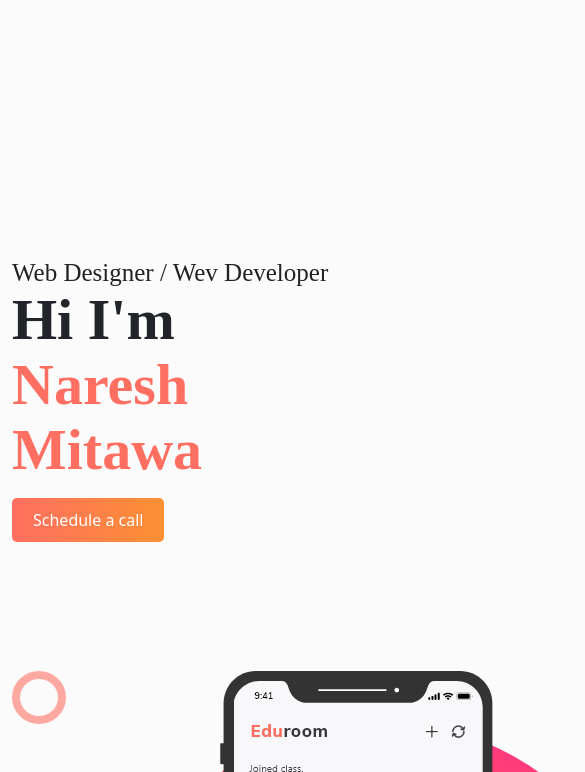
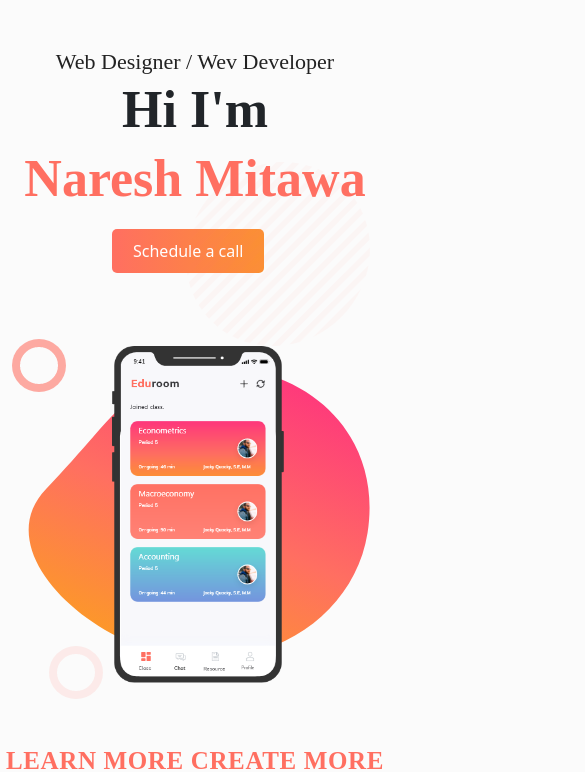
Before and after one commit to mitawa0001/mitawa0001.github.io, a plain HTML site: page index.html in a window 390 px wide. Shown: the part 72-844 px from the top of the page, 585 px wide, since content can reach past the window. Drawn offline with nearby package versions, Linux system fonts and the light colour scheme.

Commit message:
add section

```diff
--- a/index.css
+++ b/index.css
@@ -81,6 +81,9 @@ width: 80%;
 
 
 }
+.mobile-img-1 > img{
+    max-width: 100%;
+}
 .img-2 {
     position: relative;
     top: 0;
@@ -159,12 +162,9 @@ margin-bottom: 35px;
     background: white !important;
 }
 .active{
-    background: transparent url('./img/Rectangle\ 72.svg') 0% 0% no-repeat padding-box;
-    box-shadow: none;
-border-radius: 5px;
-color: white;
-
-
+    border-radius: 5px;
+    color: white;
+    background-image: linear-gradient(to right,#FC9E21,#FF6F61, #FE2983) !important;
 
 }
 .booking-box{
@@ -206,6 +206,14 @@ text-transform: uppercase;
 .landing-button-2{
     color: #ffffff !important;
 }
+.contact-img{
+    max-width: 100%;
+}
+.col-4 {
+    flex: 0 0 auto;
+    width: 33.33333333%;
+    display: flex;
+}
 
 
 
@@ -218,5 +226,46 @@ text-transform: uppercase;
 
 }
 @media only screen and (max-width: 480px){
+    .img-2 {
+        position: relative;
+        top: 7px;
+        left: 100px;
+        max-width: 47%;
+    }
 
+.img-3 {
+    position: relative;
+    top: -253px;
+    left: -2px;
+    opacity: 0.1;
 }
+.img-4 {
+    position: relative;
+    top: -30px;
+    left: 37px;
+    opacity: 0.2;
+}
+.section-one-img {
+    margin-top: 50px;
+}
+.heading-top {
+    text-align: center;
+    font: 22px Montserrat;
+    letter-spacing: 0px;
+    color: #222222;
+    margin-top: 30px;
+}
+.main-heading {
+    font: var(--unnamed-font-style-normal) normal bold 58px/65px Montserrat;
+    text-align: center;
+    font: normal normal bold 52px/69px Montserrat;
+    letter-spacing: 0px;
+    width: 100%;
+}
+.button{
+    margin-left: 100px;
+}
+.section-two-title {
+    margin-top: 2px;
+}
+}
--- a/index.html
+++ b/index.html
@@ -107,12 +107,12 @@
       <div class="row booking-box">
         <div class="col-8 booking-content">
           <h3>looking for Web Designer Position</h3>
-        <h2>html,css,bootstrap,wordpress,Jquery</h2>
+          <!-- <div>html,css,bootstrap,wordpress,Jquery</div> -->
         <button type="button" class="btn book-consultation" href="mailto:nsmitawa123@gmail.com">Contact Me</button>
         <!-- <button class="button"><a href="tel:8685014330">Schedule a call</a></button> -->
         </div>
         <div class="col-4">
-          <img src="./img/Group 30545 (1).svg">
+          <img class="contact-img" src="./img/Group 30545 (1).svg">
         </div>
       </div>
     </div>
```
